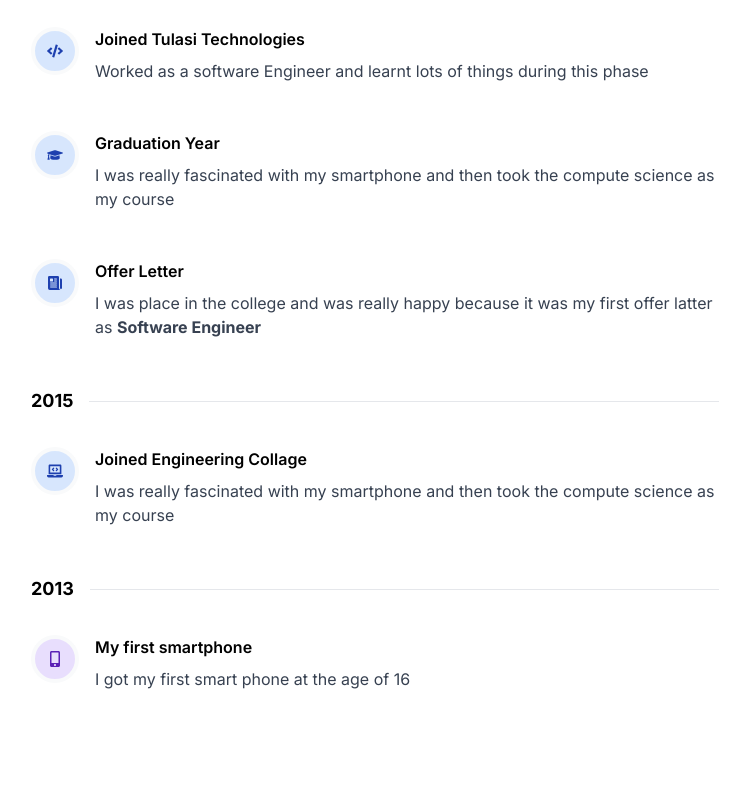
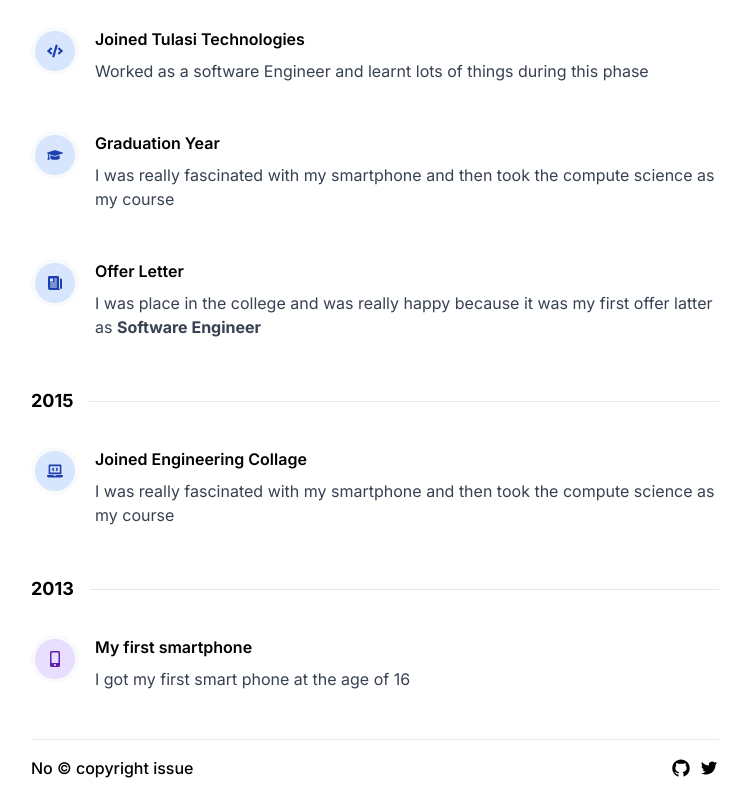
Before and after one commit to pranavp10/pranavp10.me, a Next.js app: page / in a window 1280 px wide. Shown: the part 465-1265 px from the top of the page, without its empty margins (265-1013 px from the left). Before the commit the page ends 1204 px from the top, so only its background shows below. Built offline with nearby package versions, Linux system fonts and the light colour scheme.

Commit message:
footer added

```diff
--- a/components/footer.js
+++ b/components/footer.js
@@ -0,0 +1,25 @@
+import { AiFillGithub, AiOutlineTwitter } from 'react-icons/ai';
+
+const Footer = () => (
+  <div className="">
+    <footer className="footer max-w-3xl m-auto px-10 pb-5">
+      <div className="divide-y pb-4">
+        <div />
+        <div />
+      </div>
+      <div className="flex justify-between items-center">
+        <p className="font-medium">No &#169; copyright issue</p>
+        <div className="flex space-x-2 items-center text-xl">
+          <a>
+            <AiFillGithub />
+          </a>
+          <a>
+            <AiOutlineTwitter />
+          </a>
+        </div>
+      </div>
+    </footer>
+  </div>
+);
+
+export default Footer;
--- a/pages/_app.js
+++ b/pages/_app.js
@@ -4,6 +4,7 @@ import PropTypes from 'prop-types';
 import { ThemeProvider } from 'next-themes';
 import Head from 'next/head';
 import Nav from '@/components/nav';
+import Footer from '@/components/footer';
 
 function MyApp({ Component, pageProps }) {
   return (
@@ -14,6 +15,7 @@ function MyApp({ Component, pageProps }) {
       <div className="flex flex-col min-h-screen overflow-hidden">
         <Nav />
         <Component {...pageProps} />
+        <Footer />
       </div>
     </ThemeProvider>
   );
```
